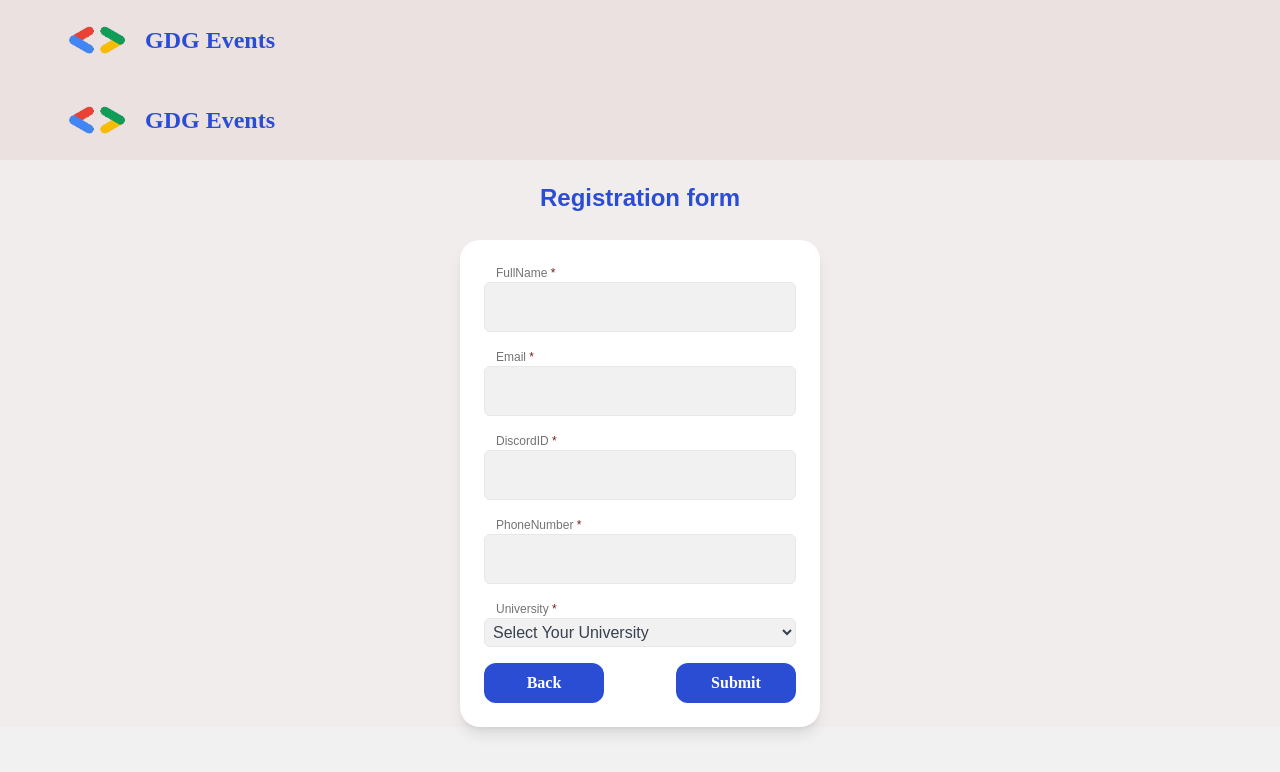
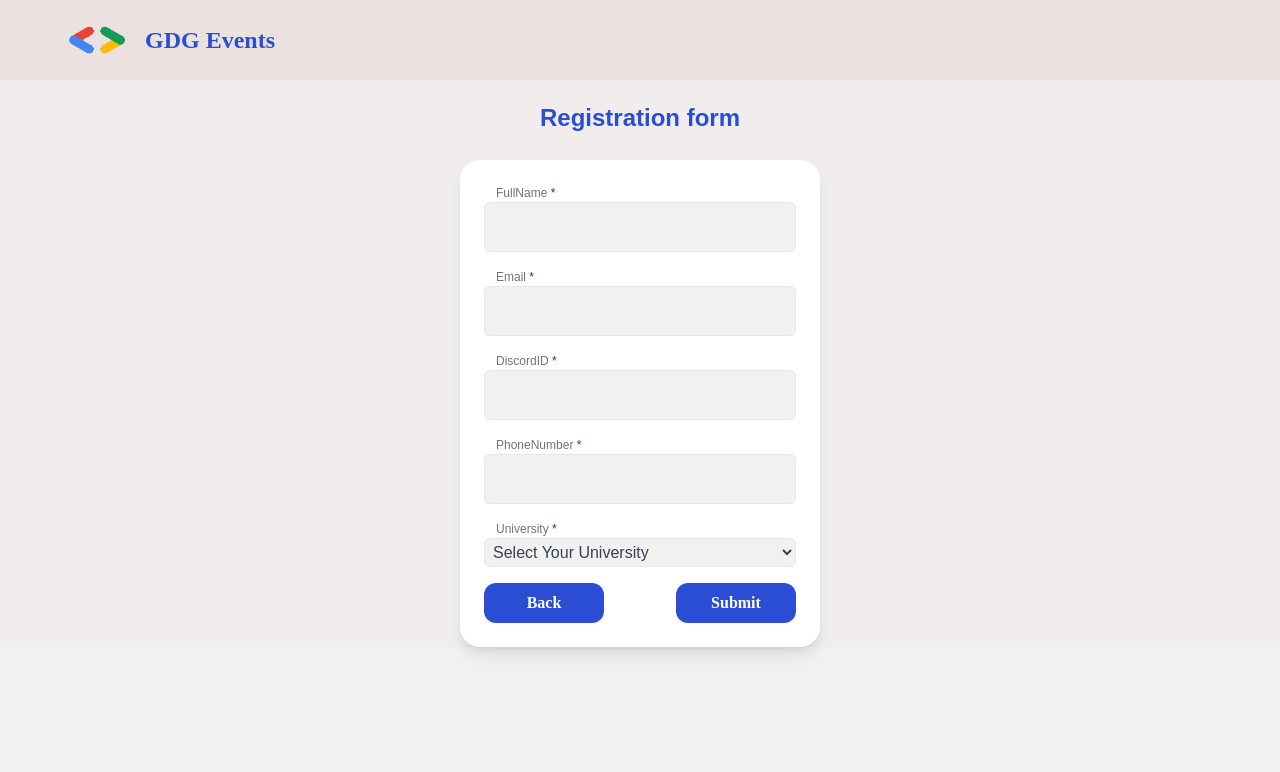
Before and after one commit to kingofdead6/Registration-System-front-end, a Vue app: page /registration_form in a window 1280 px wide. Shown: the top 772 px of the page. Built offline with nearby package versions, Linux system fonts and the light colour scheme; a web font is replaced by a local one.

Commit message:
Update RegistrationForm.vue

```diff
--- a/src/views/RegistrationForm.vue
+++ b/src/views/RegistrationForm.vue
@@ -27,14 +27,13 @@ const goToNextPage = () => {
   router.push('/registration_form2');
 };
 const goToPreviousPage = () => {
-  router.push('/devfest');
+  router.push('/events_dashboard');
 };
 
 
 </script>
 
 <template>
-  <NavBar />
   <div class=" bg-[#F2EDED]">
     <!-- Form Title -->
     <h2 class="text-[24px] font-bold text-[#2B4DD4] text-center pt-[20px] mb-6 ">
```
